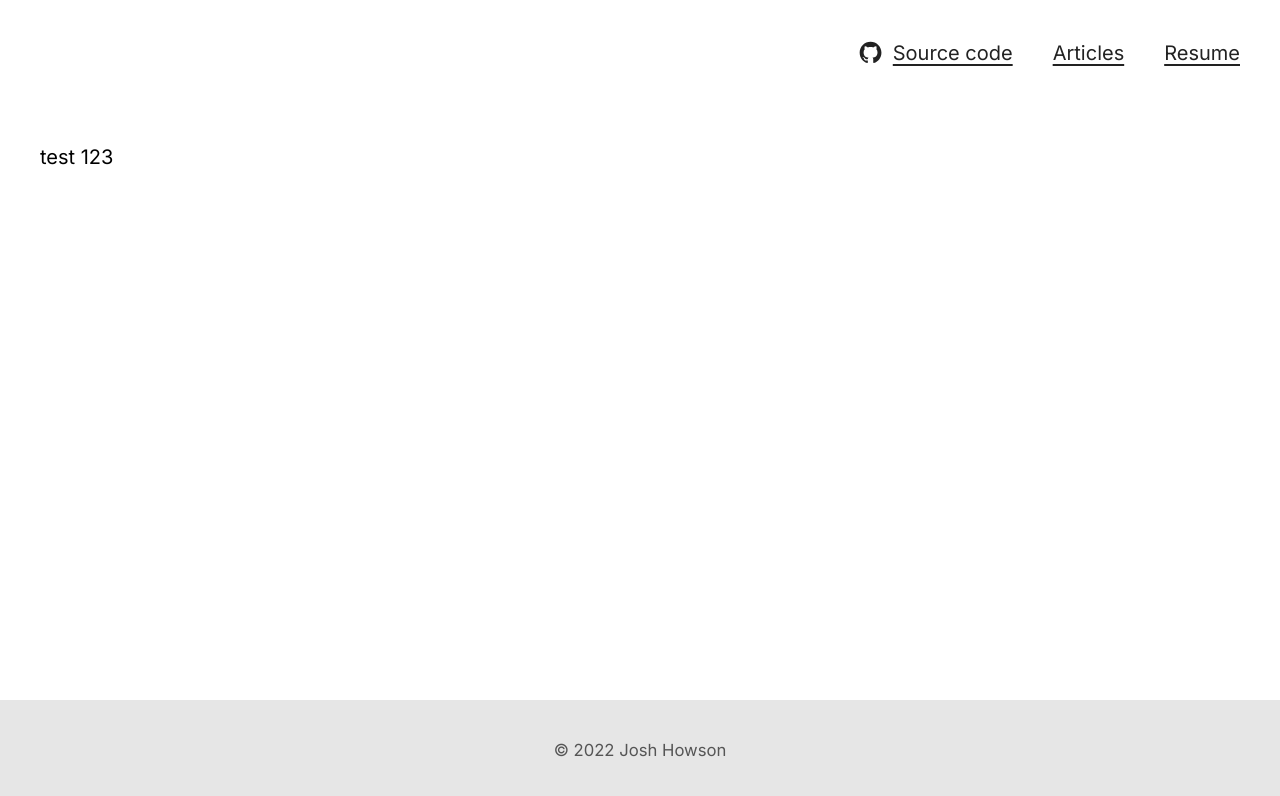
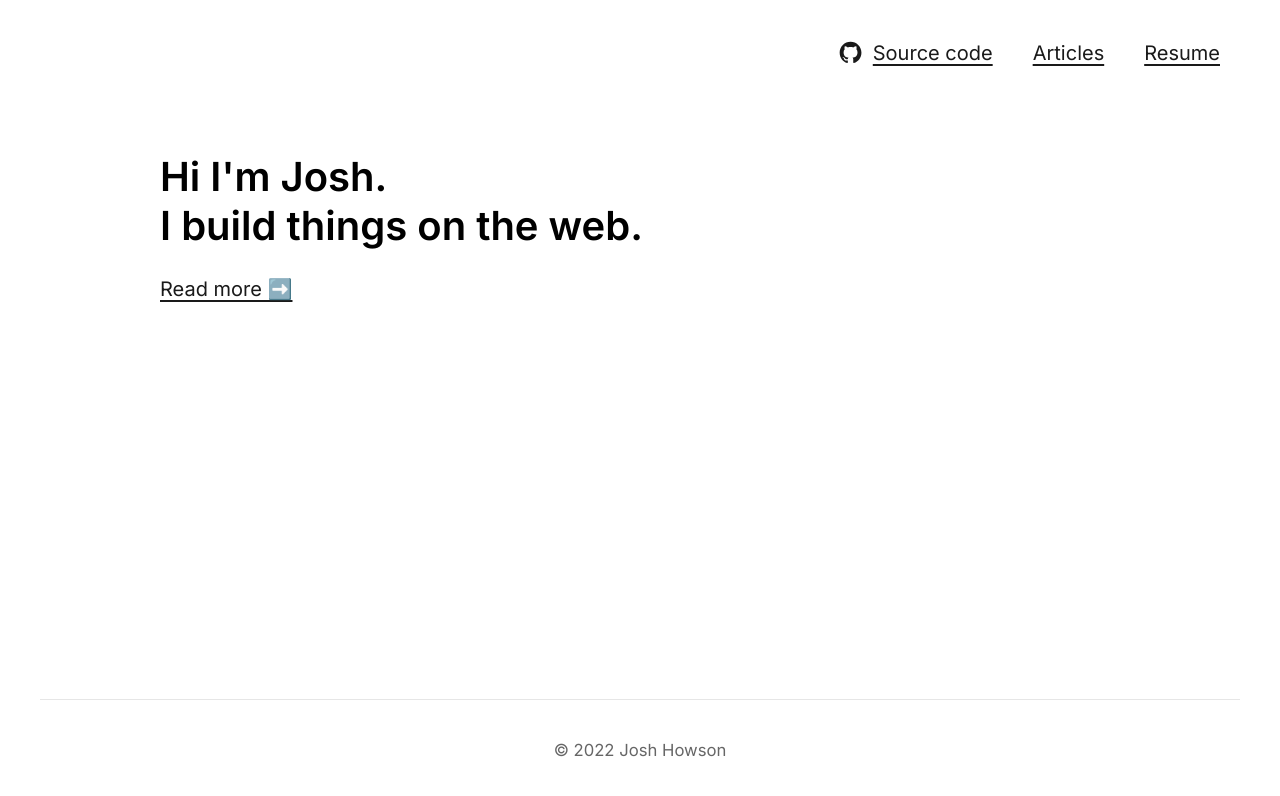
Before and after one commit to josh-b-howson/joshhowson.com, a Next.js app: page / in a window 1280 px wide. Shown: the top 796 px of the page. Built offline with nearby package versions, Linux system fonts and the light colour scheme.

Commit message:
Dark mode support!! ☀️🌙

```diff
--- a/components/Footer/Footer.module.scss
+++ b/components/Footer/Footer.module.scss
@@ -1,9 +1,22 @@
 .footer {
+  --color-footer: hsl(0, 0%, 0%);
   display: flex;
   flex-flow: column nowrap;
   align-items: center;
   padding: 4rem;
-  background: hsl(0, 0%, 90%);
-  color: #555;
+  background: var(--bg-footer);
   font-size: smaller;
+
+  @media (prefers-color-scheme:light) {
+    color: hsl(0, 0%, 40%);
+  }
+
+  :global {
+    .copy {
+      border-top: 1px solid hsl(0, 0, 50, .2);
+      width: 100%;
+      text-align: center;
+      padding-top: 4rem;
+    }
+  }
 }
--- a/components/Footer/Footer.tsx
+++ b/components/Footer/Footer.tsx
@@ -3,7 +3,10 @@ import styles from './Footer.module.scss'
 const Footer = () => {
   return <footer
     className={styles.footer}>
-    &copy; {new Date().getFullYear()} Josh Howson
+    <div
+      className='copy'>
+      &copy; {new Date().getFullYear()} Josh Howson
+    </div>
   </footer>
 }
 
--- a/components/Header/Header.module.scss
+++ b/components/Header/Header.module.scss
@@ -1,3 +1,5 @@
+@use '../../styles/mixins.scss';
+
 .header {
   display: flex;
   align-items: baseline;
--- a/components/Layout/Layout.module.scss
+++ b/components/Layout/Layout.module.scss
@@ -1,5 +1,6 @@
 .layout {
-  --gutter-x: 4rem;
+  --gutter-x: 6rem;
+  --max-content-width: 96rem;
   display: flex;
   flex-flow: column nowrap;
   align-items: stretch;
@@ -8,7 +9,9 @@
   main {
     /* grow if there's extra room */
     flex: 1 0 auto;
-
-    padding: var(--gutter-x);
+    width: 100%;
+    align-self: center;
+    max-width: calc(var(--max-content-width) + var(--gutter-x) * 2);
+    padding: 2rem var(--gutter-x);
   }
 }
--- a/pages/_document.js
+++ b/pages/_document.js
@@ -7,6 +7,7 @@ export default function Document() {
         <link rel="preconnect" href="https://fonts.googleapis.com" />
         <link rel="preconnect" href="https://fonts.gstatic.com" crossorigin />
         <link href="https://fonts.googleapis.com/css2?family=Inter:wght@400;600&display=swap" rel="stylesheet" />
+        <meta name="color-scheme" content="dark light"></meta>
       </Head>
       <body>
         <Main />
--- a/pages/index.tsx
+++ b/pages/index.tsx
@@ -1,11 +1,13 @@
 import type { NextPage } from 'next'
+import Link from 'next/link'
 import Layout from '../components/Layout/Layout'
 
 const Home: NextPage = () => {
   return (
     <Layout
       title="title!">
-      test 123
+      <h1>Hi I'm Josh.<br /> I build things on the web.</h1>
+      <Link href="/articles">Read more ➡️ </Link>
     </Layout>
   )
 }
--- a/styles/globals.scss
+++ b/styles/globals.scss
@@ -1,3 +1,5 @@
+@use 'mixins.scss';
+
 *,
 *::before,
 *::after {
@@ -14,16 +16,31 @@ body {
   font-family: 'Inter', sans-serif;
 }
 
+
 /* Override browser styles but keep low specificity */
 :where(:link, :visited) {
-  color: #222;
+  --color-link: hsl(0, 0%, 90%);
+
+  @include mixins.for-light-mode {
+    --color-link: hsl(0, 0%, 10%);
+  }
+
+  color: var(--color-link);
   text-underline-offset: .2em;
 
   &:hover {
-    color: #444;
+    --color-link: hsl(0, 0%, 80%);
+
+    @include mixins.for-light-mode {
+      --color-link: hsl(0, 0%, 40%);
+    }
   }
 
   &:active {
-    color: #000;
+    --color-link: hsl(0, 0%, 100%);
+
+    @include mixins.for-light-mode {
+      --color-link: hsl(0, 0%, 0%);
+    }
   }
 }
--- /dev/null
+++ b/styles/mixins.scss
@@ -0,0 +1,5 @@
+@mixin for-light-mode {
+  @media (prefers-color-scheme: light) {
+    @content;
+  }
+}
```
